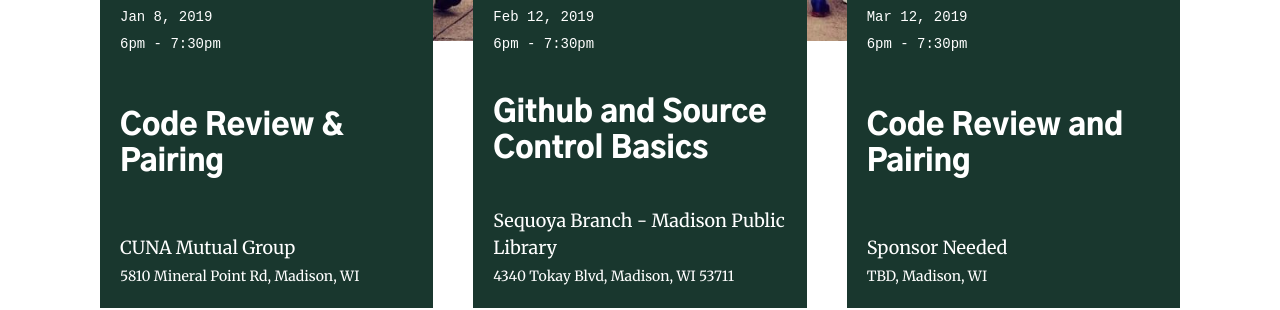
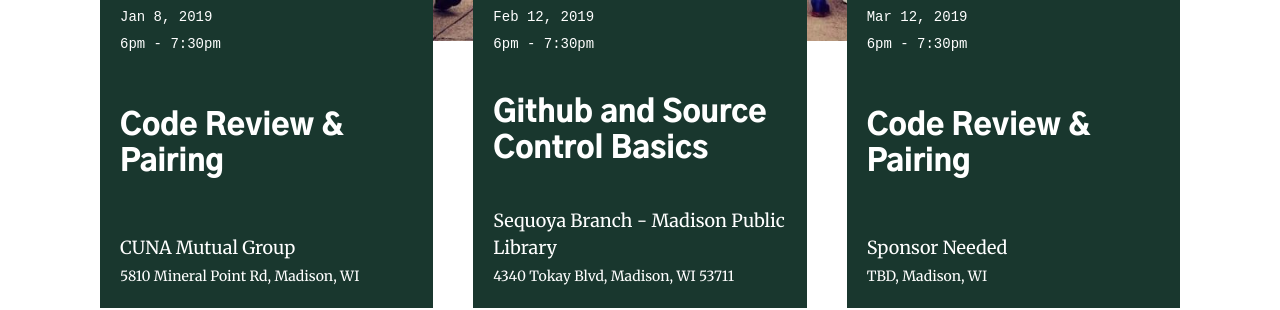
Before and after one commit to mercedesb/dev-together, a Jekyll site: the page built from docs/chapters/madison.html, in a window 1280 px wide. Shown: the part 718-1028 px from the top of the page. Built offline with Jekyll 4.4.1, drawn with Linux system fonts in a browser that asks for light colours; some web fonts are replaced.

Commit message:
changed character for consistency in event names

```diff
--- a/docs/_data/events.json
+++ b/docs/_data/events.json
@@ -50,7 +50,7 @@
   },
   {
     "chapter": "Mad",
-    "name": "Code Review and Pairing",
+    "name": "Code Review & Pairing",
     "displayDate": "Mar 12, 2019",
     "date": "2019-03-12",
     "time": "6pm - 7:30pm",
```
